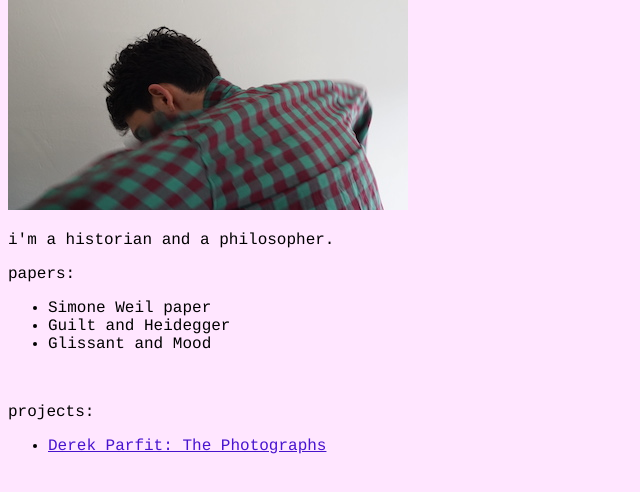
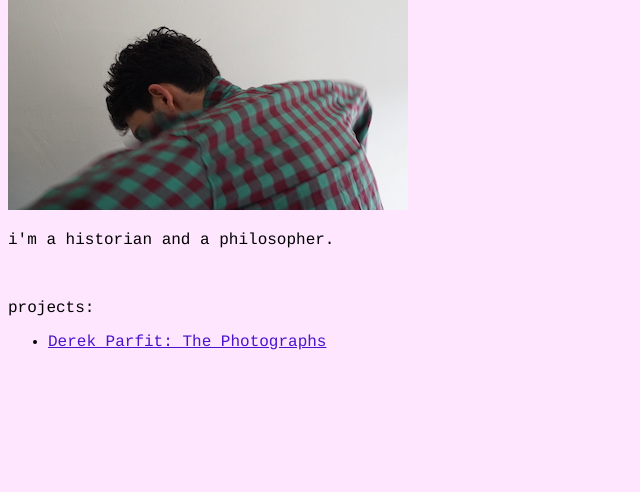
Before and after one commit to samtifft/website, a plain HTML site: page index.html in a window 1280 px wide. Shown: the part 80-572 px from the top of the page, without its empty margins (0-640 px from the left). Drawn offline with Linux system fonts and the light colour scheme.

Commit message:
Remove papers

```diff
--- a/index.html
+++ b/index.html
@@ -16,13 +16,6 @@
 
     <p>i'm a historian and a philosopher.</p>
 
-    <p>papers:</p>
-    <ul>
-        <li>Simone Weil paper</li>
-        <li>Guilt and Heidegger</li>
-        <li>Glissant and Mood</li>
-    </ul>
-
     <br>
 
     <p>projects:</p>
```
